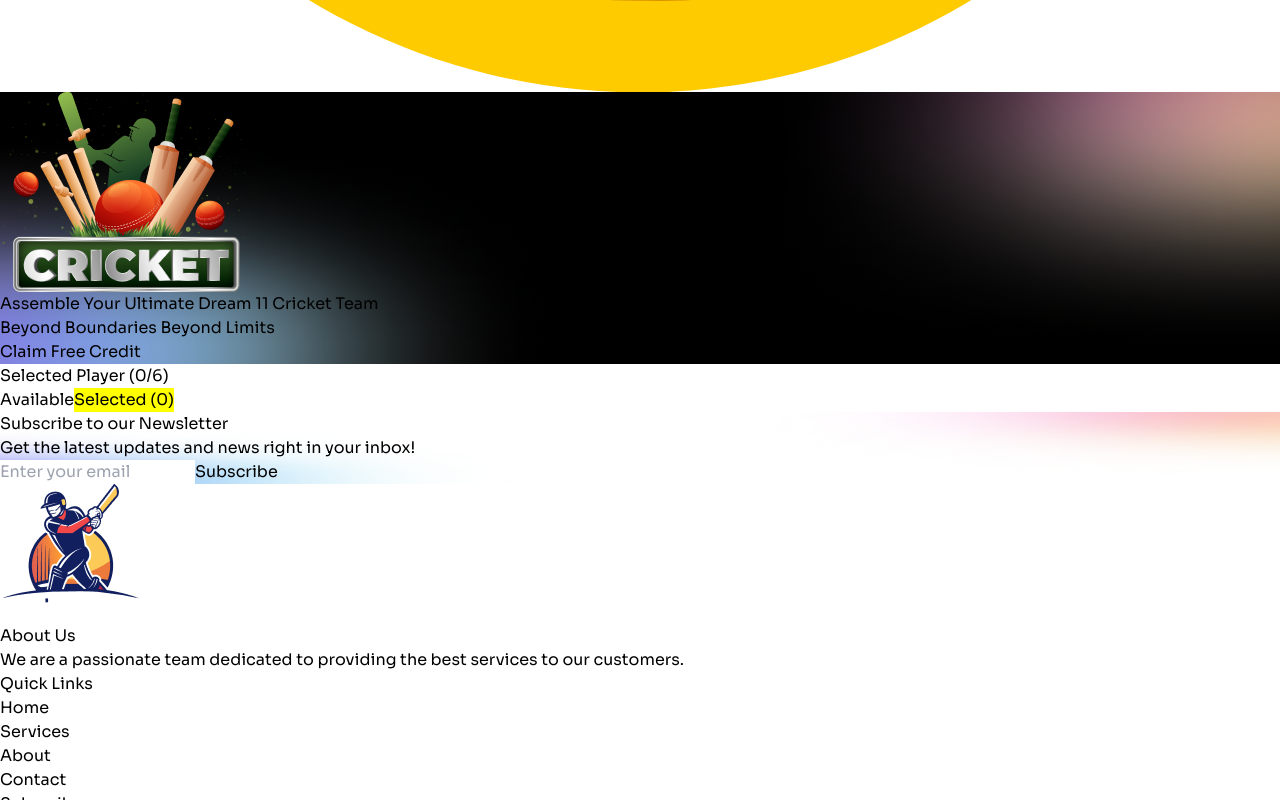
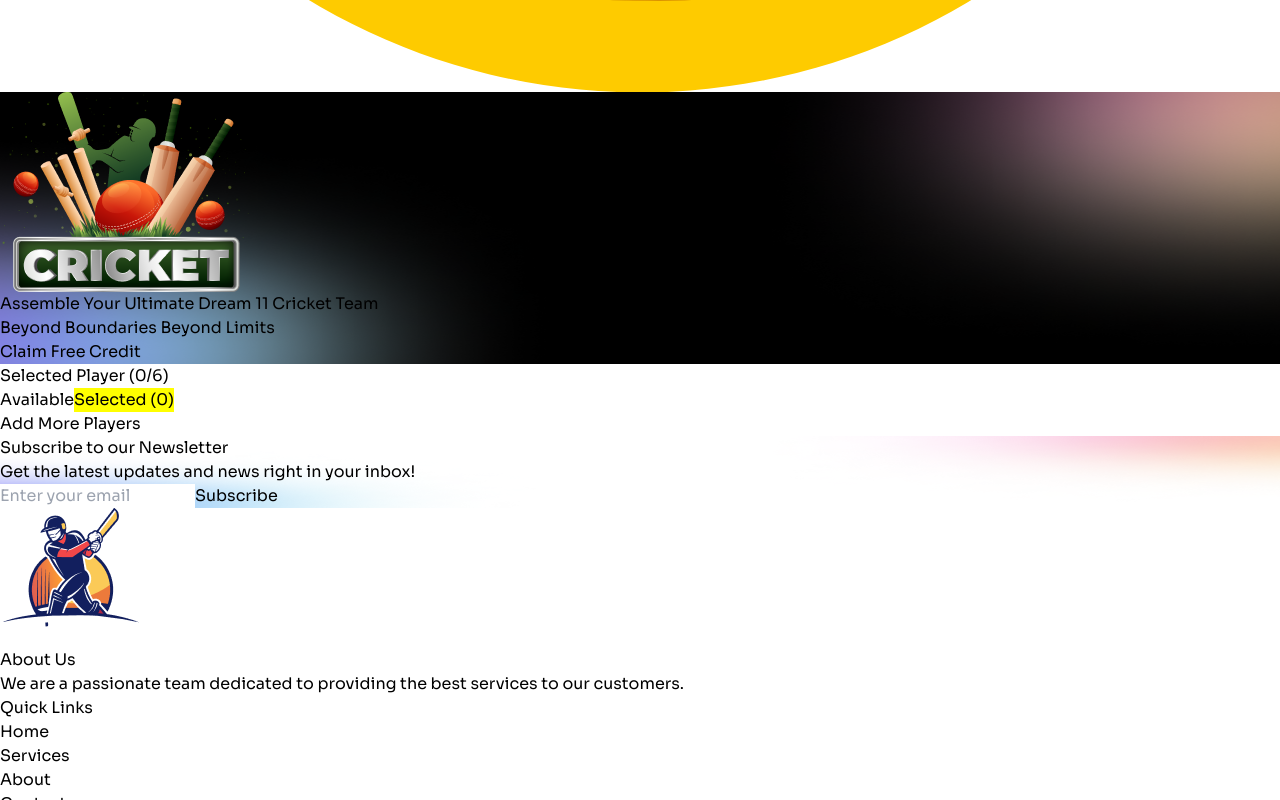
Before and after one commit to sakib-333/ph-b10-a7, a React (Vite) app: page / in a window 1280 px wide. Both pictures are taken after a click on the button "Available". Shown: the part 1380-2180 px from the top of the page. Built offline with nearby package versions, Linux system fonts and the light colour scheme.

Commit message:
Add more player btn

```diff
--- a/src/components/body/body-components/show-selected-players/ShowSelectedPlayers.jsx
+++ b/src/components/body/body-components/show-selected-players/ShowSelectedPlayers.jsx
@@ -58,6 +58,14 @@ const ShowSelectedPlayers = ({
           </div>
         ))}
       </div>
+      <div className="min-h-32 flex items-end">
+        <button
+          className="bg-yellow-300 font-bold px-3 py-2 rounded-lg hover:bg-yellow-200"
+          onClick={handleSelectedSection}
+        >
+          Add More Players
+        </button>
+      </div>
       {removeAlert && <AlertRemovePlayer setRemoveAlert={setRemoveAlert} />}
     </div>
   );
```
